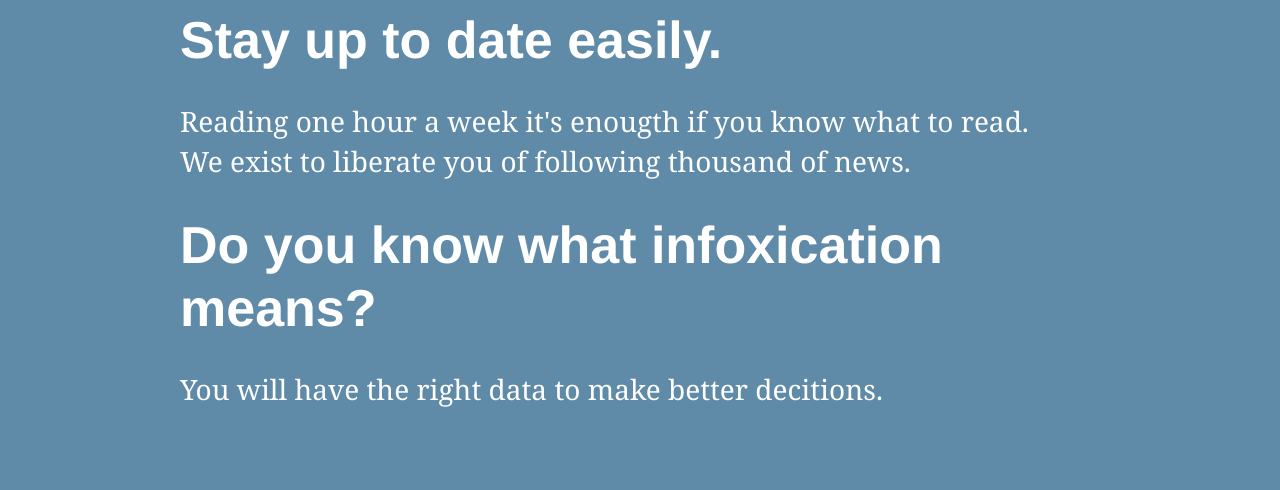
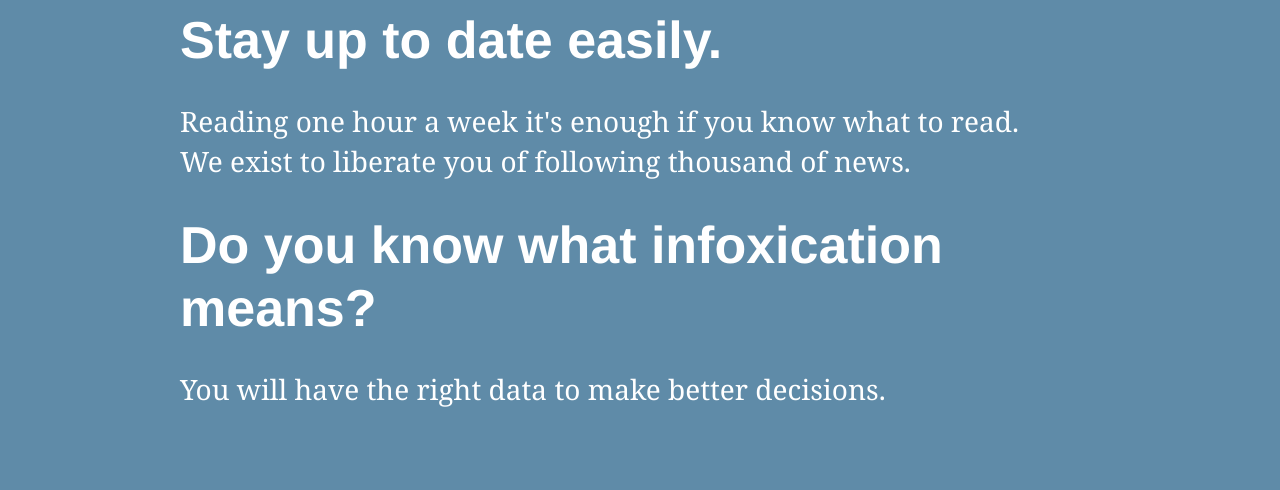
Before and after one commit to valencia-io/valencia-io, a Jekyll site: the page built from index.html, in a window 1280 px wide. Shown: the part 2217-2707 px from the top of the page. Built offline with Jekyll 4.4.1, drawn with Linux system fonts in a browser that asks for light colours; some of the changed text lies outside the part shown.

Commit message:
hotfixes

```diff
--- a/_sass/pages/_home.scss
+++ b/_sass/pages/_home.scss
@@ -4,7 +4,8 @@
 }
 
 #s1 {
-    height:110%;
+    min-height: 600px;
+    height:42em;  //everything
     height:105vh;
     text-align:center;
     position:relative;
@@ -121,7 +122,7 @@
         }
         to {
             opacity:0;
-            @include transform(translateY(25vh));
+            @include transform(translateY(7em));
         }
 
 
@@ -144,6 +145,7 @@
 .single-subscription {
     opacity:0.8;
     font-size:0.7em;
+    margin-top:1em;
     &::before {
         content: "* ";
     }
--- a/index.html
+++ b/index.html
@@ -16,7 +16,7 @@
             <div class="hl1">Helping busy web designers &<br>developers to keep up to date</div>
             <div class="hl2">Too many good feeds to read every day?</div>
             <div class="hl3">We read everything, you enjoy the best articles</div>
-            <div class="hl4">Join the club to be<br> a better preofesional</div>
+            <div class="hl4">Join the club to be<br> a better professional</div>
             <div class="hl5">Do you want to be the best<br>informed developer around you?</div>
             <div class="hl6">Exclusive discounts</div>
         </div>
@@ -43,9 +43,9 @@
         <h1>Do you want to be a better professional with less effort?</h1>
         <h2>Be the most informed of all your colleague. Never miss an important topic on internet again.</h2>
         <h1>Stay up to date easily.</h1>
-        <h2>Reading one hour a week it's enougth if you know what to read.<br>We exist to liberate you of following thousand of news.</h2>
+        <h2>Reading one hour a week it's enough if you know what to read.<br>We exist to liberate you of following thousand of news.</h2>
         <h1>Do you know what infoxication means?</h1>
-        <h2>You will have the right data to make better decitions.</h2>
+        <h2>You will have the right data to make better decisions.</h2>
     </article>
 </section>
 <section id="s4" class="how-it-works">
```
Also changed, not shown: other parts of index.html (+1 -1 lines), 5 other files.
